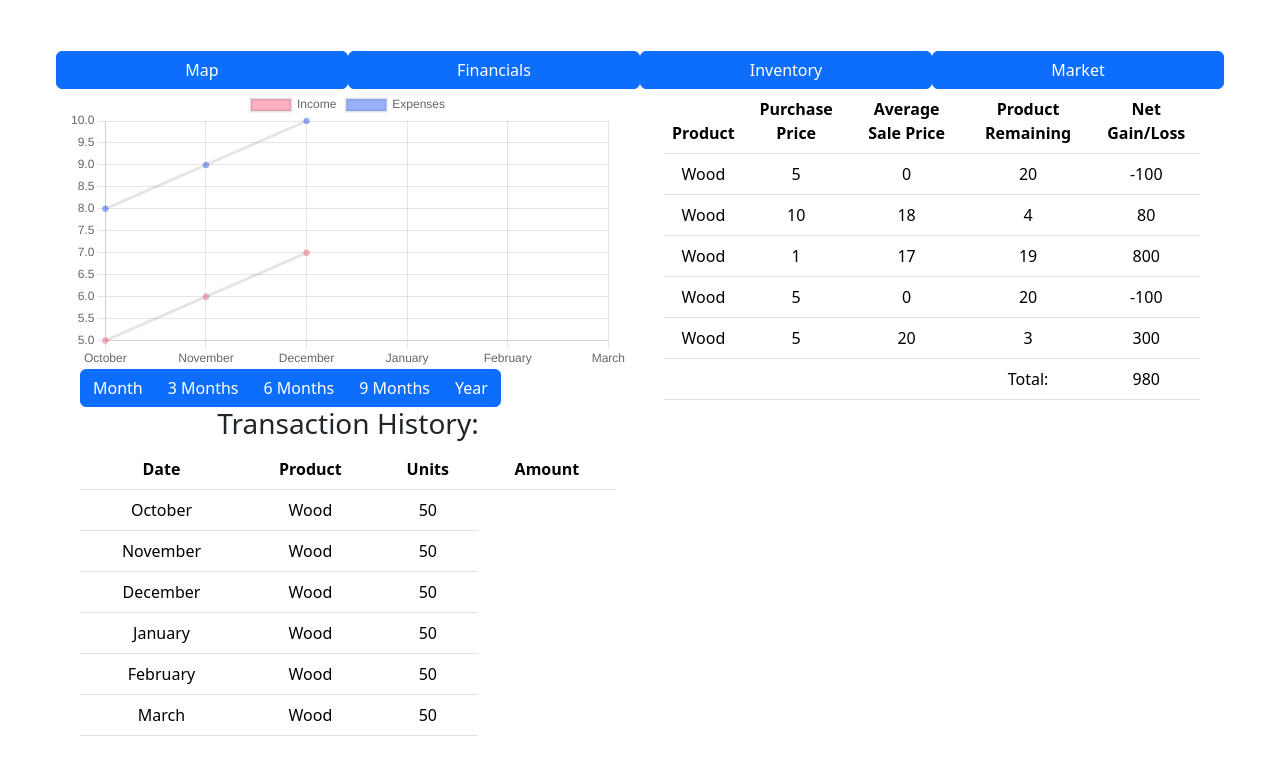
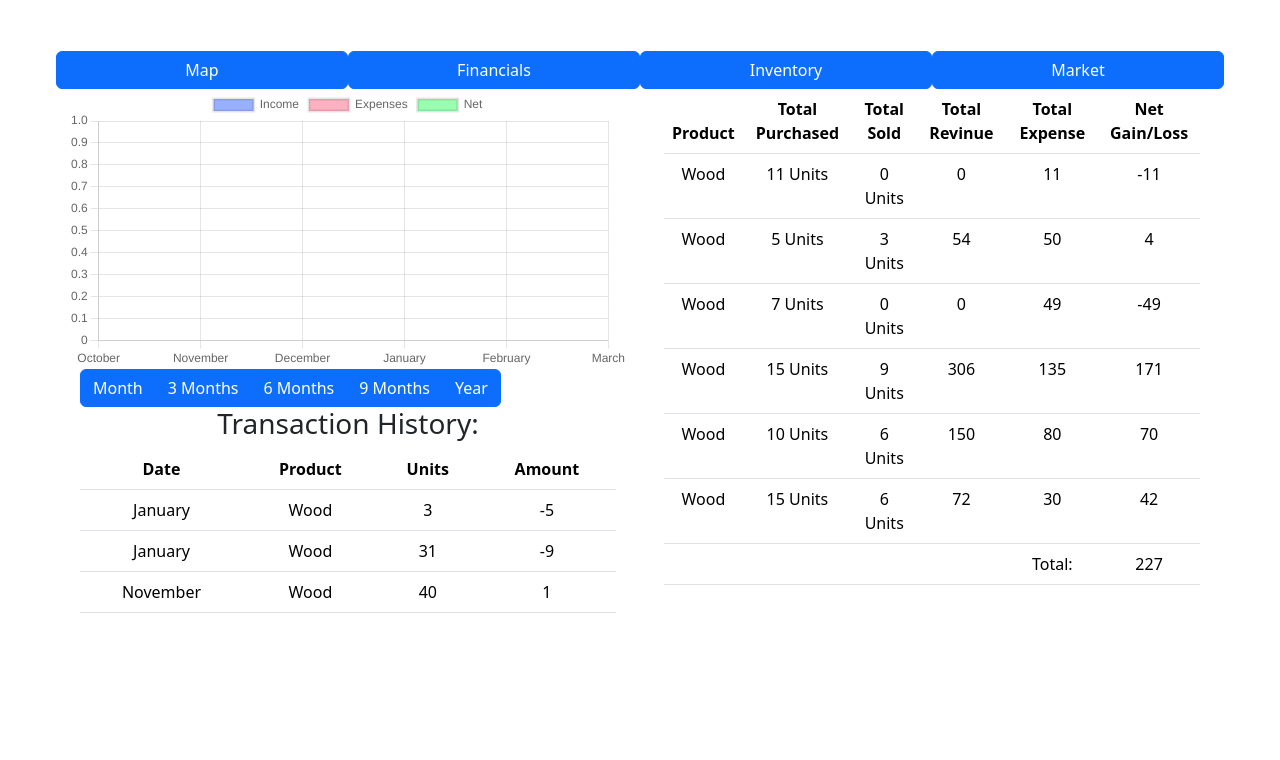
Before and after one commit to Harryonismyname/Ledger, a React (Vite) app in the folder ledger.client/: page / in a window 1280 px wide. Both pictures are taken after a click on the button "Financials". Shown: the top 760 px of the page. Built offline with nearby package versions, Linux system fonts and the light colour scheme.

Commit message:
Added transaction contex. (Profit Graph Broken!)

```diff
--- a/ledger.client/src/FinancialScreenComponents/ProductFlowReport.tsx
+++ b/ledger.client/src/FinancialScreenComponents/ProductFlowReport.tsx
@@ -1,4 +1,5 @@
 import { Table, Container } from "react-bootstrap";
+import { useTimeframeContext, TimeRange } from "./TimeframeContext";
 
 class Batch {
     public Product: string;
@@ -7,18 +8,12 @@ class Batch {
     public PurchasePrice: number;
     public SalePrice: number[];
 
-    AverageSalePrice() {
-        if (this.SalePrice.length < 1) return 0;
-        let average: number = this.SalePrice[0];
-        for (let i = 1; i < this.SalePrice.length; i++) {
-            average += this.SalePrice[i];
-        }
-        average /= this.SalePrice.length;
-        return Math.floor(average);
+    TotalRevinue() {
+        return Math.floor(this.SalePrice.reduce((sum, price) => sum + price, 0) *(this.StartingCount - this.Count));
     }
 
     Net() {
-        return Math.floor((this.AverageSalePrice() - this.PurchasePrice) * this.StartingCount)
+        return Math.floor(this.TotalRevinue() - (this.PurchasePrice * this.StartingCount))
     }
 
     SellProduct(amount: number, price: number) {
@@ -38,13 +33,36 @@ class Batch {
 }
 
 function ProductFlowReport() {
-    const history: Batch[] = [
-        new Batch("Wood", 20, 5),
-        new Batch("Wood", 10, 10),
-        new Batch("Wood", 50, 1),
-        new Batch("Wood", 20, 5),
-        new Batch("Wood", 20, 5),
-    ]
+    const timeframeContext = useTimeframeContext();
+
+    const history: Batch[] = [];
+    function AddProducts(entries: number) {
+        for (let i = 0; i < entries; i++) {
+            history.push(new Batch("Wood", Math.floor(Math.random() * 20+1), Math.floor(Math.random() * 10 + 1)));
+        }
+    }
+    // Dummy Data Use Proper DB API for final version
+    switch (timeframeContext.value) {
+        case TimeRange.CurrentMonth:
+            AddProducts(2);
+            break;
+        case TimeRange.ThreeMonths:
+            AddProducts(3);
+            break;
+        case TimeRange.SixMonths:
+            AddProducts(6);
+            break;
+        case TimeRange.NineMonths:
+            AddProducts(9);
+            break;
+        case TimeRange.Year:
+            AddProducts(12);
+            break;
+        default:
+            AddProducts(3);
+            break;
+    }
+
     let index : number;
     for (let i = 0; i < history.length; i++) {
         index = Math.floor(Math.random() * history.length);
@@ -60,9 +78,10 @@ function ProductFlowReport() {
                 <thead>
                     <tr>
                         <th scope="col">Product</th>
-                        <th scope="col">Purchase Price</th>
-                        <th scope="col">Average Sale Price</th>
-                        <th scope="col">Product Remaining</th>
+                        <th scope="col">Total Purchased</th>
+                        <th scope="col">Total Sold</th>
+                        <th scope="col">Total Revinue</th>
+                        <th scope="col">Total Expense</th>
                         <th scope="col">Net Gain/Loss</th>
                     </tr>
                 </thead>
@@ -70,13 +89,15 @@ function ProductFlowReport() {
                     {history.map((item, index) => (
                         <tr>
                             <td key={index}>{item.Product}</td>
-                            <td key={index}>{item.PurchasePrice}</td>
-                            <td key={index}>{item.AverageSalePrice()}</td>
-                            <td key={index}>{item.Count}</td>
+                            <td key={index}>{item.StartingCount} Units</td>
+                            <td key={index}>{item.StartingCount - item.Count} Units</td>
+                            <td key={index}>{item.TotalRevinue()}</td>
+                            <td key={index}>{item.PurchasePrice * item.StartingCount}</td>
                             <td key={index}>{item.Net()}</td>
                         </tr>
                     ))}
                     <tr>
+                    <td></td>
                     <td></td>
                     <td></td>
                     <td></td>
--- a/ledger.client/src/FinancialScreenComponents/ProfitGraph.tsx
+++ b/ledger.client/src/FinancialScreenComponents/ProfitGraph.tsx
@@ -7,7 +7,8 @@ import {
     Legend,
 }  from 'chart.js';
 import { Line } from 'react-chartjs-2';
-import {useTimeframeContext, TimeRange} from './TimeframeContext.tsx'
+import { useTimeframeContext, TimeRange } from './TimeframeContext.tsx'
+import { useTransactionsContext, Transaction } from "./TransactionContext.tsx"
 
 ChartJS.register(CategoryScale, LinearScale, PointElement, LineElement, Legend);
 
@@ -26,10 +27,21 @@ function ProfitGraph() {
     */
 
     const timeframeContext = useTimeframeContext();
+    const transactionContext = useTransactionsContext();
+    const filterDates = (): Transaction[] | undefined => {
+        dates.map(date => {
+            const filteredTransactions = transactionContext?.value?.filter(transaction => transaction.date == date);
+
+        })
+    };
+    const filterTransactions = (isIncome : boolean) : number[] | undefined => {
+        return transactionData
+            ?.filter(transaction => transaction.amount > 1 && isIncome || transaction.amount < 1 && !isIncome)
+            .map(transaction => Math.abs(transaction.amount))
+    }
+
 
     const dates: string[] = (() => {
-        // Probably have to extract this switch statement so that all requests are filtered through it...
-        // v In here we'll add a filter that will be used when we make the db request
         switch (timeframeContext.value) {
             case TimeRange.CurrentMonth:
                 return ["February", "March"];
@@ -38,30 +50,41 @@ function ProfitGraph() {
             case TimeRange.SixMonths:
                 return ["October", "November", "December", "January", "February", "March"];
             case TimeRange.NineMonths:
-                return ["June", "July", "August", "September", "October", "November", "December", "January", "February", "March"];
+                return ["July", "August", "September", "October", "November", "December", "January", "February", "March"];
             case TimeRange.Year:
-                return ["March", "April", "May", "June", "July", "August", "September", "October", "November", "December", "January", "February", "March"];
+                return ["April", "May", "June", "July", "August", "September", "October", "November", "December", "January", "February", "March"];
             default:
                 return ["January, February, March"];
         }
     }
     )()
 
-    // V Add DB Request Here V
+    let transactionData: Transaction[] | undefined;
 
+
+
+    const income: number[] | undefined = filterTransactions(true);
+    const expenses: number[] | undefined = filterTransactions(false);
+    // Dummy Data
+    const net: number[] | undefined = income?.map((value, index) =>  value - (expenses ? expenses?.[index] : 0) );
     const data =
     {
     labels: dates,
         datasets: [
             {
                 label: "Income",
-                data: [5, 6, 7],
+                data: income,
+                backgroundColor: "rgba(50, 99, 255, 0.5)"
+            },
+            {
+                label: "Expenses",
+                data: expenses,
                 backgroundColor: "rgba(255, 99, 132, 0.5)"
             },
             {
-                label: "Expenses",
-                data: [8, 9, 10],
-                backgroundColor: "rgba(50, 99, 255, 0.5)"
+                label: "Net",
+                data: net,
+                backgroundColor: "rgba(50, 255, 99, 0.5)"
             }
         ],
 
--- /dev/null
+++ b/ledger.client/src/FinancialScreenComponents/TransactionContext.tsx
@@ -0,0 +1,126 @@
+import React, { ReactNode, useEffect } from 'react'
+import { createContext, useContext, useState } from 'react';
+import { useTimeframeContext, TimeRange } from './TimeframeContext';
+
+
+export class Transaction {
+    date: string;
+    product: string;
+    units: number;
+    amount: number;
+
+    constructor(_date: string, _product: string, _units: number, _amount: number){
+        this.date = _date;
+        this.product = _product;
+        this.units = _units;
+        this.amount = _amount;
+    }
+}
+
+class TransactionBuilder {
+    private date: string;
+    private product: string;
+    private units: number;
+    private amount: number;
+
+    constructor() {
+        this.date = "";
+        this.product = "";
+        this.units = 0;
+        this.amount = 0;
+    }
+
+    setDate(date: string): this {
+        this.date = date;
+        return this;
+    }
+    setProduct(product: string): this {
+        this.product = product;
+        return this;
+    }
+    setUnits(units: number): this {
+        this.units = units;
+        return this;
+    }
+    setAmount(amount: number): this {
+        this.amount = amount;
+        return this;
+    }
+    build(): Transaction {
+        return new Transaction(this.date, this. product, this.units, this.amount)
+    }
+}
+
+type Transactions = {
+    value: Transaction[] | undefined;
+    updateValue: (newValue: Transaction[]) => void;
+}
+
+const transactionsContext = createContext<Transactions | undefined>(undefined);
+
+
+export const TransactionsContextProvider: React.FC<{ children: ReactNode }> = ({ children }) => {
+    const [value, setValue] = useState<Transaction[]>();
+    const updateValue = (transactionData: Transaction[]) => {
+        setValue(transactionData);
+    }
+
+    const timeframeContext = useTimeframeContext();
+    useEffect(() => {
+        if (timeframeContext) {
+            const { value } = timeframeContext;
+            switch (value) {
+                case TimeRange.CurrentMonth:
+                    setValue(GenerateDummyData(2));
+                    break;
+                case TimeRange.ThreeMonths:
+                    setValue(GenerateDummyData(3));
+                    break;
+                case TimeRange.SixMonths:
+                    setValue(GenerateDummyData(6));
+                    break;
+                case TimeRange.NineMonths:
+                    setValue(GenerateDummyData(9));
+                    break;
+                case TimeRange.Year:
+                    setValue(GenerateDummyData(12));
+                    break;
+                default:
+                    setValue(GenerateDummyData(3));
+                    break;
+            }
+        }
+    }, [timeframeContext, timeframeContext.value])
+
+    return (
+        <transactionsContext.Provider value={{ value, updateValue }}>
+            {children}
+        </transactionsContext.Provider>
+    );
+};
+
+export const useTransactionsContext = () => {
+    const context = useContext(transactionsContext);
+    if (context === undefined) {
+        throw new Error('useTimeframeContext must be used inside TimerframeContextProvider!')
+    }
+    return context;
+}
+
+function GenerateDummyData(entries: number) {
+    const data: Transaction[] = [];
+    const yearDates: string[] = ["April", "May", "June", "July", "August", "September", "October", "November", "December", "January", "February", "March"];
+    let dateIndex: number;
+    for (let i = 0; i < entries; i++) {
+        dateIndex = Math.floor(Math.random() * yearDates.length);
+        data.push(
+            new TransactionBuilder()
+            .setProduct("Wood")
+            .setDate(yearDates[dateIndex])
+            .setUnits(Math.max(Math.floor(Math.random() * 50), 1))
+            .setAmount(Math.max(Math.floor(Math.random() * 10), 1) * (Math.random() < 0.5 ? -1 : 1))
+            .build()
+        );
+    }
+    return data;
+}
--- a/ledger.client/src/FinancialScreenComponents/TransactionHistory.tsx
+++ b/ledger.client/src/FinancialScreenComponents/TransactionHistory.tsx
@@ -1,23 +1,26 @@
 import {  Table, Container } from 'react-bootstrap';
 import { TimeRange, useTimeframeContext } from './TimeframeContext.tsx'
+import { useTransactionsContext, Transaction } from "./TransactionContext.tsx"
 function TransactionHistory() {
     const timeframeContext = useTimeframeContext();
-    const dates: string[] = (() => {
-        // Probably have to extract this switch statement so that all requests are filtered through it...
-        // v In here we'll add a filter that will be used when we make the db request
+    const transactionContext = useTransactionsContext();
+    const dates: Transaction[] | undefined = (() => {
+        const filterDates = (dateRange: string[]): Transaction[] | undefined => {
+            return transactionContext.value?.filter(transaction => dateRange.some(param => param == transaction.date))
+        };
         switch (timeframeContext.value) {
             case TimeRange.CurrentMonth:
-                return ["February", "March"];
+                return filterDates(["February", "March"]);
             case TimeRange.ThreeMonths:
-                return ["January", "February", "March"];
+                return filterDates(["January", "February", "March"]);
             case TimeRange.SixMonths:
-                return ["October", "November", "December", "January", "February", "March"];
+                return filterDates(["October", "November", "December", "January", "February", "March"]);
             case TimeRange.NineMonths:
-                return ["June", "July", "August", "September", "October", "November", "December", "January", "February", "March"];
+                return filterDates(["June", "July", "August", "September", "October", "November", "December", "January", "February", "March"]);
             case TimeRange.Year:
-                return ["March", "April", "May", "June", "July", "August", "September", "October", "November", "December", "January", "February", "March"];
+                return filterDates(["April", "May", "June", "July", "August", "September", "October", "November", "December", "January", "February", "March"]);
             default:
-                return ["January, February, March"];
+                return filterDates(["January, February, March"]);
         }
     }
     )()
@@ -36,11 +39,12 @@ function TransactionHistory() {
                         </tr>
                     </thead>
                     <tbody>
-                        {dates.map((item, index) => (
+                        {dates?.map((item, index) => (
                             <tr>
-                                <td key={index}>{item}</td>
-                                <td>Wood</td>
-                                <td>50</td>
+                                <td key={index}>{item.date}</td>
+                                <td>{ item.product }</td>
+                                <td>{ item.units }</td>
+                                <td>{ item.amount}</td>
                             </tr>
                         ))}
                     </tbody>
--- a/ledger.client/src/FinancialsScreen.tsx
+++ b/ledger.client/src/FinancialsScreen.tsx
@@ -4,10 +4,12 @@ import TransactionHistory from './FinancialScreenComponents/TransactionHistory.t
 import ProductFlowReport from './FinancialScreenComponents/ProductFlowReport.tsx';
 import TimeframePicker from "./FinancialScreenComponents/TimeframePicker.tsx";
 import { TimeframeContextProvider } from "./FinancialScreenComponents/TimeframeContext.tsx";
+import {TransactionsContextProvider } from "./FinancialScreenComponents/TransactionContext.tsx"
 
 function FinancialsScreen() {
     return (
         <TimeframeContextProvider>
+            <TransactionsContextProvider>
                 <Row>
                   <Col className="container-fluid">
                     <ProfitGraph />
@@ -18,6 +20,7 @@ function FinancialsScreen() {
                     <ProductFlowReport/>
                   </Col>
                 </Row>
+            </TransactionsContextProvider>
       </TimeframeContextProvider>
   );
 }
```
Lines whose indentation alone changed are shown as unchanged.
